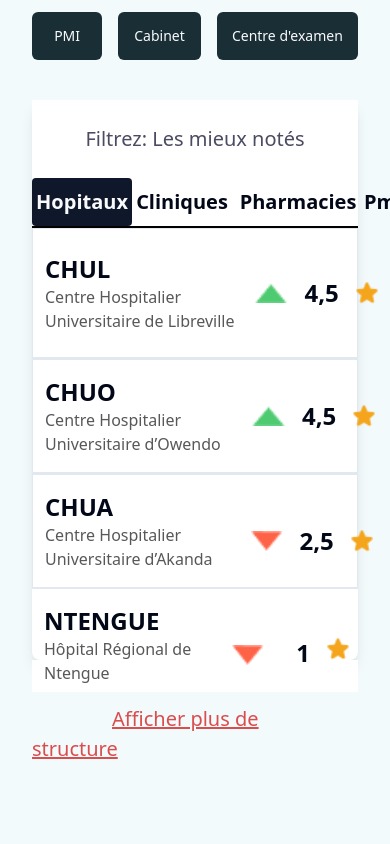
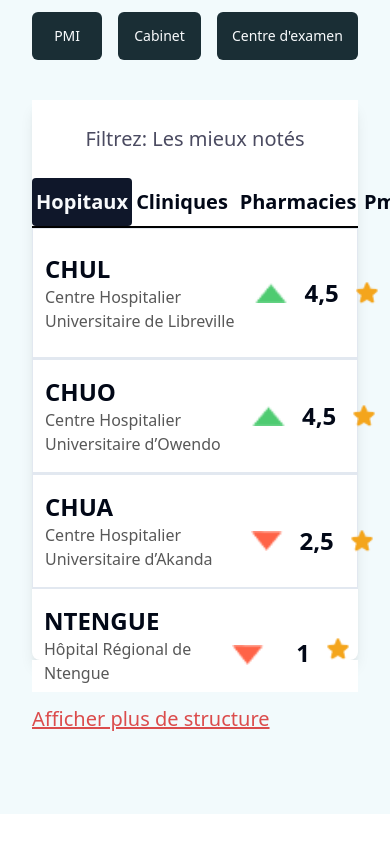
Before and after one commit to JojoELITE/O-Hitu-vite-project, a React (Vite) app: page / in a window 390 px wide. Shown: the part 827-1671 px from the top of the page. After the commit the page ends 1641 px from the top, so only its background shows below. Built offline with nearby package versions, Linux system fonts and the light colour scheme.

Commit message:
fin de la version mobile

```diff
--- a/src/pages/Home.jsx
+++ b/src/pages/Home.jsx
@@ -187,7 +187,7 @@ function Home() {
                 <div className="mt-3">
 
                     <a className="" href="#">
-                        <span className="text-[#DB4C4C] px-20 text-[20px] underline">Afficher plus de structure</span>
+                        <span className="text-[#DB4C4C] px- text-[20px] underline">Afficher plus de structure</span>
                     </a>
 
                 </div>
@@ -196,6 +196,40 @@ function Home() {
         </div>
 
         <div className=" bg-[#F2FAFC] h-20"></div>
+
+
+
+
+
+
+
+
+
+
+
+
+
+
+
+
+
+
+
+
+
+
+
+
+
+
+
+
+
+
+
+
+
+
 
 
         <div className="py-16 bg-[#F6F8FB] hidden lg:block">
```
